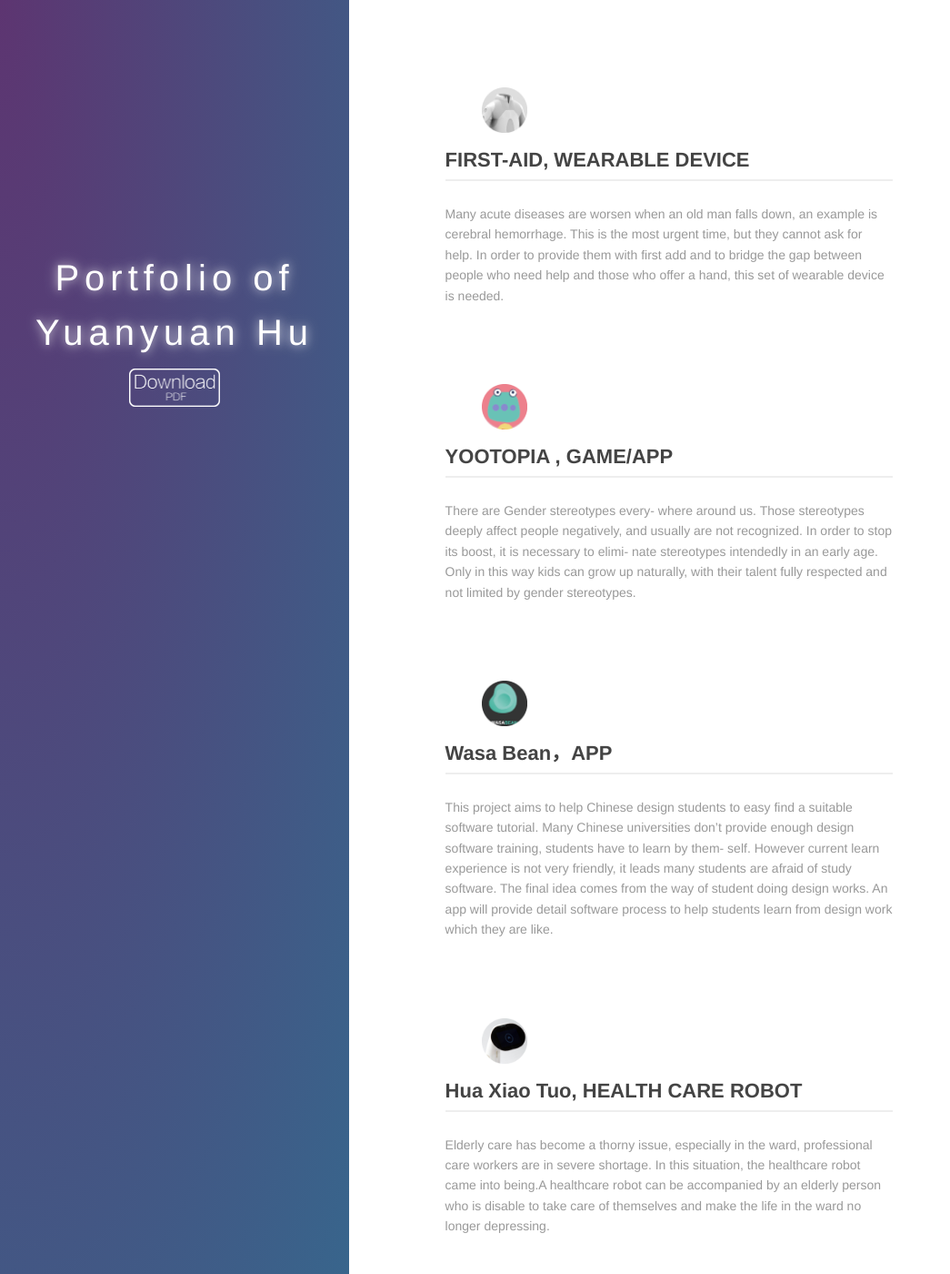
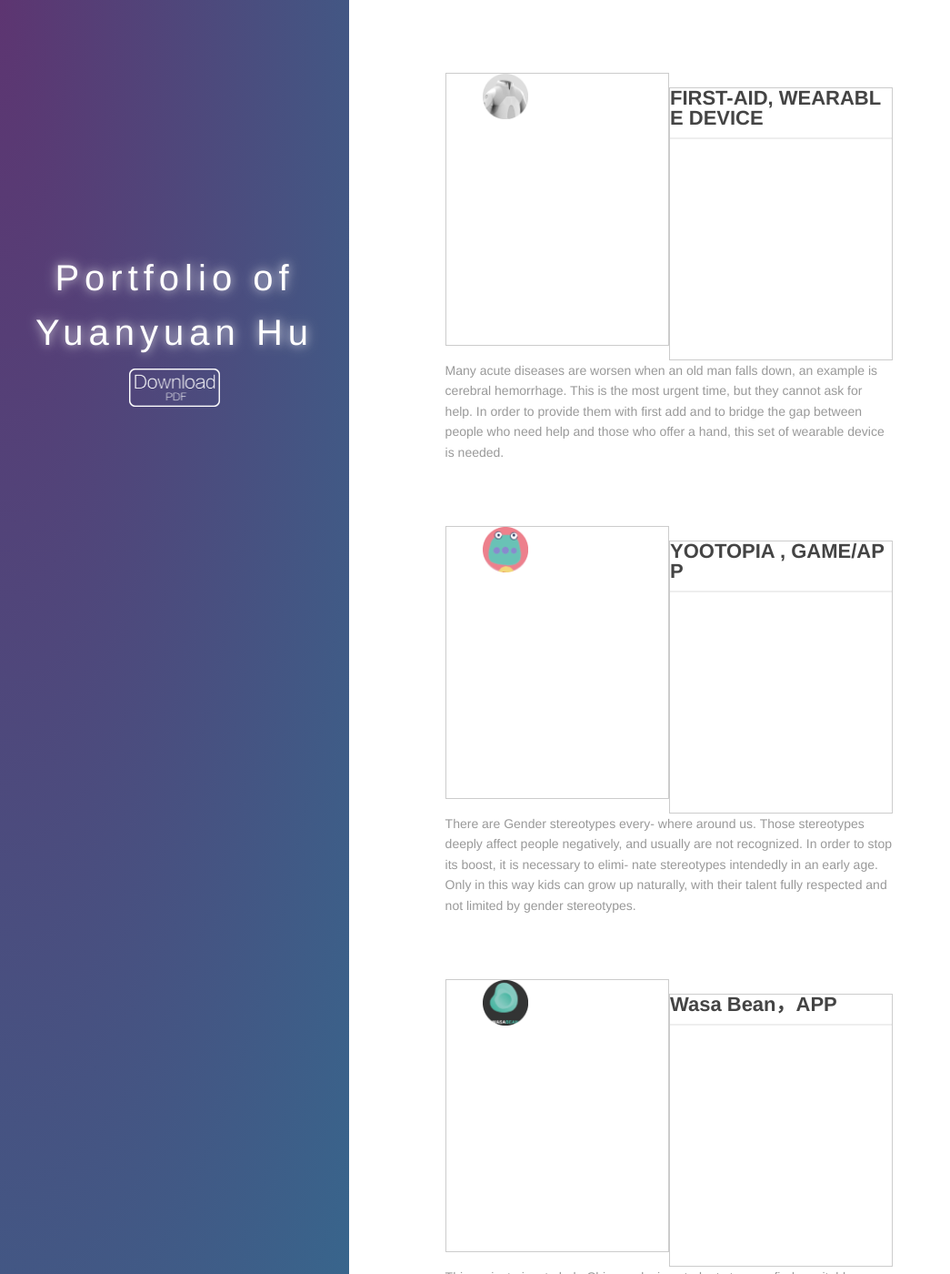
Before and after one commit to yuanyuanhu96/Potfolio-Archive, a Jekyll site: the page built from index.md, in a window 1280 px wide and 1400 px high. Shown: the whole window at 91% size, without its empty margins (0-1045 px from the left). Built offline with Jekyll 4.4.1, drawn with Linux system fonts in a browser that asks for light colours.

Commit message:
Update index.md

```diff
--- a/index.md
+++ b/index.md
@@ -1,6 +1,17 @@
 ---
 layout: default
 ---
+<head>
+  <style>
+   .project-icon,.project-title{
+   width: 50%;
+   height: 300px;
+   border:1px solid #ccc;
+   float: left;
+   box-sizing: border-box;
+  }
+  </style>
+<head>
 
 <body>
   <div class="index-wrapper">
@@ -22,7 +33,7 @@ layout: default
           <a href="{{ post.url }}" target="_blank">{{ post.icon }}</a>
         </div>
         <div class="project-title">
-                 <a href="{{ post.url }}" class="title">{{ post.title }}</a>
+        <a href="{{ post.url }}" class="title">{{ post.title }}</a>
         </div>
           <div class="title-desc">{{ post.description }}</div>
         </li>
```
